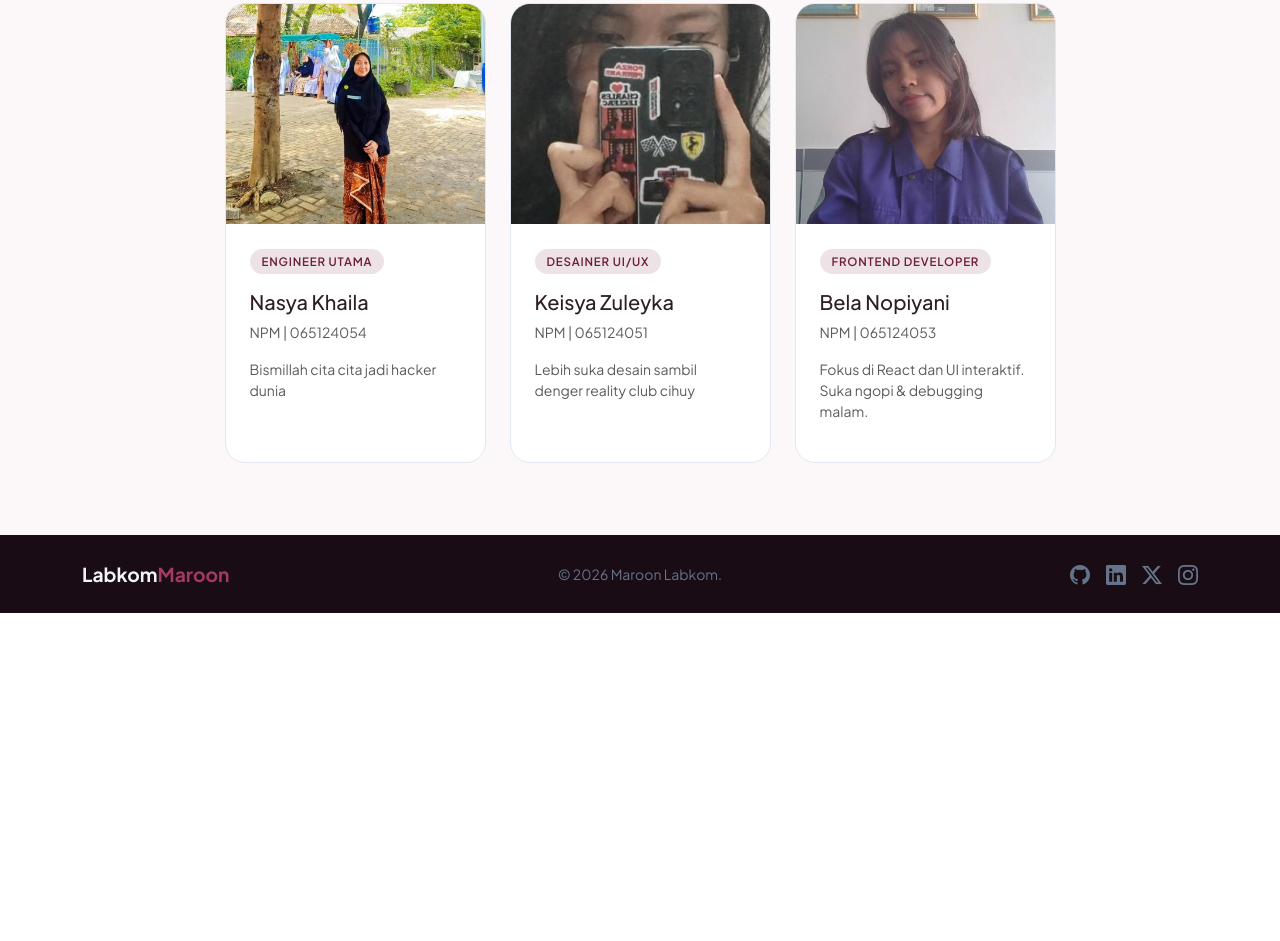
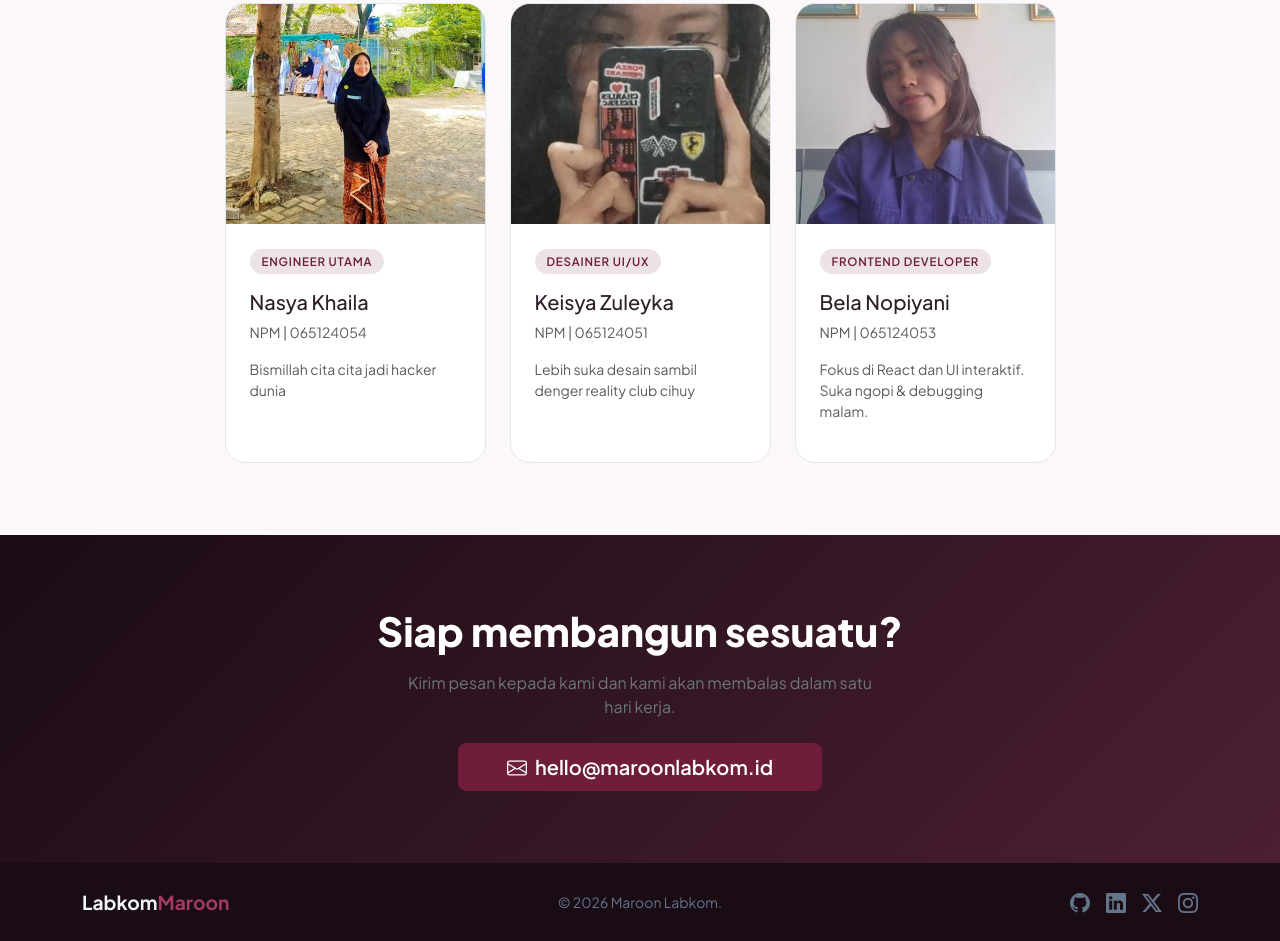
Before and after one commit to khailanasya12-creator/SE-P5-ColabGit, a plain HTML site: page index.html in a window 1280 px wide. Shown: the part 2125-3066 px from the top of the page. Before the commit the page ends 2738 px from the top, so only its background shows below. Drawn offline with nearby package versions, Linux system fonts and the light colour scheme.

Commit message:
fix foto profil

```diff
--- a/index.html
+++ b/index.html
@@ -311,6 +311,24 @@
     </div>
   </div>
 </section>
+
+<!-- ═══════════════════════════════════════════════════
+       CONTACT
+  ════════════════════════════════════════════════════ -->
+  <section id="contact" class="py-5" style="background: linear-gradient(135deg, #1a0c14, #4c1f32);">
+    <div class="container py-4 text-center">
+      <h2 class="fw-800 fs-1 text-white mb-3" style="font-weight: 800;">
+        Siap membangun sesuatu?
+      </h2>
+      <p class="text-secondary mb-4 mx-auto" style="max-width: 480px;">
+        Kirim pesan kepada kami dan kami akan membalas dalam satu hari kerja.
+      </p>
+      <a href="mailto:hello@maroonlabkom.id" class="btn btn-brand btn-lg px-5">
+        <i class="bi bi-envelope me-2"></i>hello@maroonlabkom.id
+      </a>
+    </div>
+  </section>
+
   <!-- ═══════════════════════════════════════════════════
        FOOTER
   ════════════════════════════════════════════════════ -->
```
